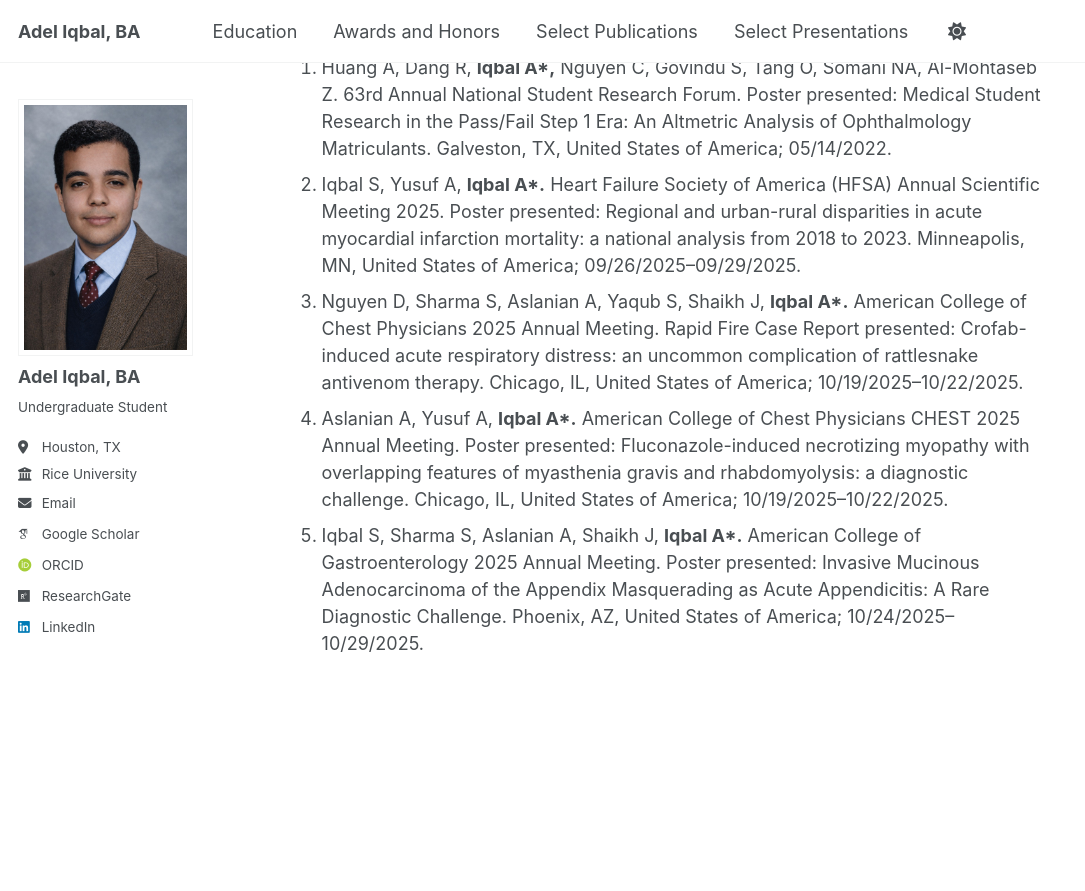
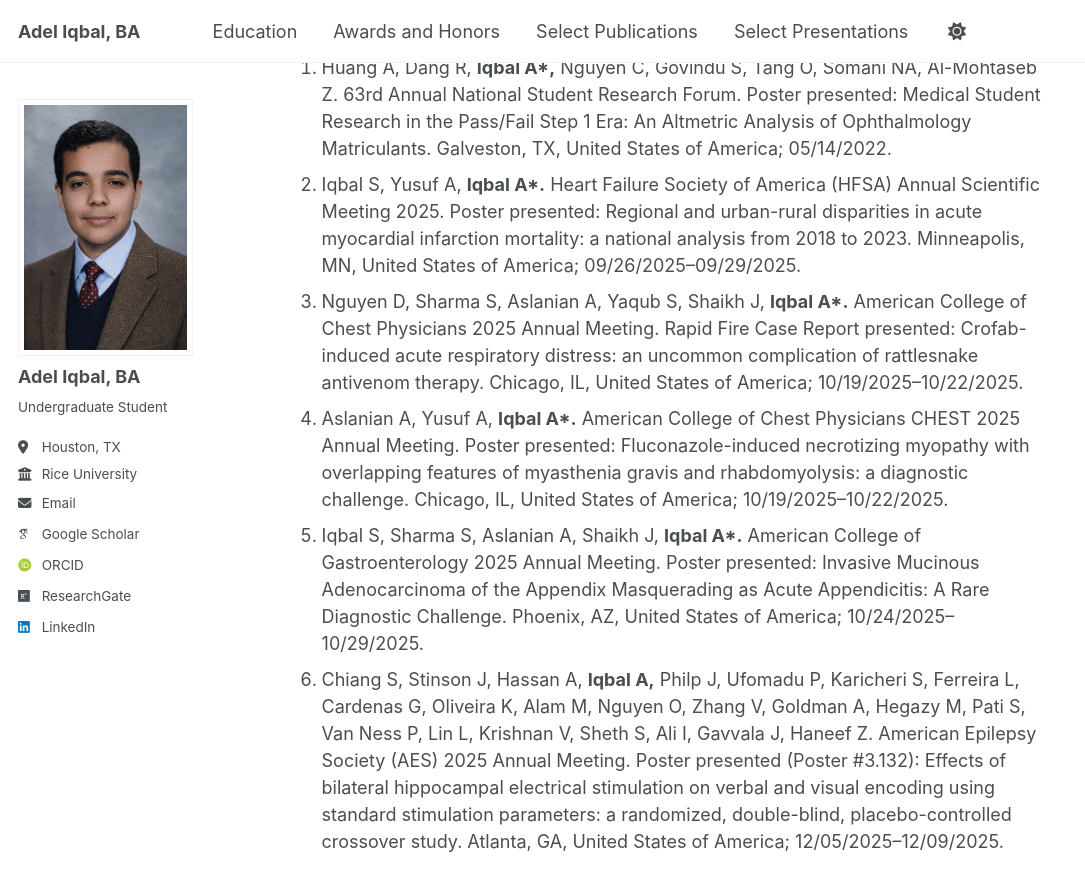
Before and after one commit to adel-iqbal/aiqbal, a Jekyll site: the page built from _pages/about.md, in a window 1280 px wide and 900 px high, scrolled down 1665 px. Shown: the top 891 px of the window, without its empty margins (0-1085 px from the left). Built offline with Jekyll 4.4.1, drawn with Linux system fonts in a browser that asks for light colours; some web fonts are replaced; a script bundle is joined from its source files by our own code; library files that are not in the unit come from our copies; before the commit the page ends 2367 px from its top, so only the background shows below that.

Commit message:
Update about.md

```diff
--- a/_pages/about.md
+++ b/_pages/about.md
@@ -47,3 +47,4 @@ Select Presentations
 1. Nguyen D, Sharma S, Aslanian A, Yaqub S, Shaikh J, **Iqbal A\*.** American College of Chest Physicians 2025 Annual Meeting. Rapid Fire Case Report presented: Crofab-induced acute respiratory distress: an uncommon complication of rattlesnake antivenom therapy. Chicago, IL, United States of America; 10/19/2025–10/22/2025.
 1. Aslanian A, Yusuf A, **Iqbal A\*.** American College of Chest Physicians CHEST 2025 Annual Meeting. Poster presented: Fluconazole-induced necrotizing myopathy with overlapping features of myasthenia gravis and rhabdomyolysis: a diagnostic challenge. Chicago, IL, United States of America; 10/19/2025–10/22/2025.
 1. Iqbal S, Sharma S, Aslanian A, Shaikh J, **Iqbal A\*.** American College of Gastroenterology 2025 Annual Meeting. Poster presented: Invasive Mucinous Adenocarcinoma of the Appendix Masquerading as Acute Appendicitis: A Rare Diagnostic Challenge. Phoenix, AZ, United States of America; 10/24/2025–10/29/2025.
+1. Chiang S, Stinson J, Hassan A, **Iqbal A,** Philp J, Ufomadu P, Karicheri S, Ferreira L, Cardenas G, Oliveira K, Alam M, Nguyen O, Zhang V, Goldman A, Hegazy M, Pati S, Van Ness P, Lin L, Krishnan V, Sheth S, Ali I, Gavvala J, Haneef Z. American Epilepsy Society (AES) 2025 Annual Meeting. Poster presented (Poster #3.132): Effects of bilateral hippocampal electrical stimulation on verbal and visual encoding using standard stimulation parameters: a randomized, double-blind, placebo-controlled crossover study. Atlanta, GA, United States of America; 12/05/2025–12/09/2025.
```
